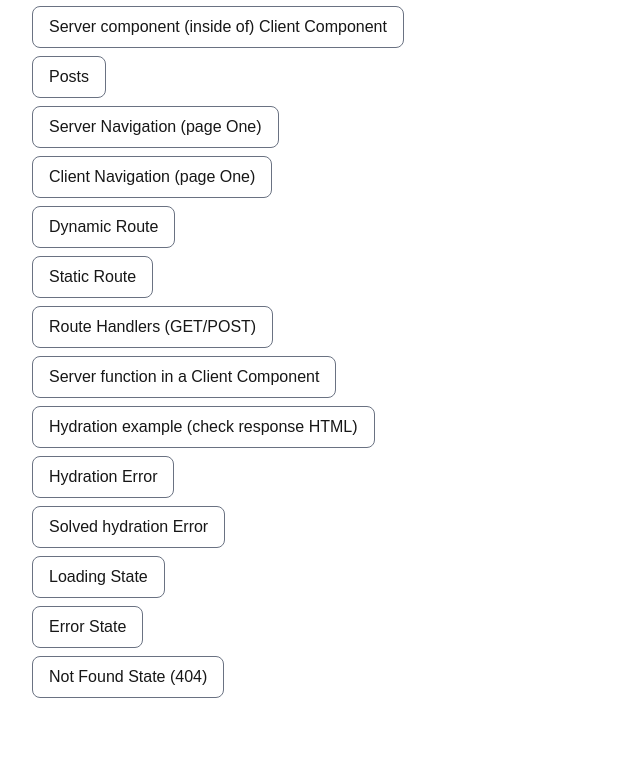
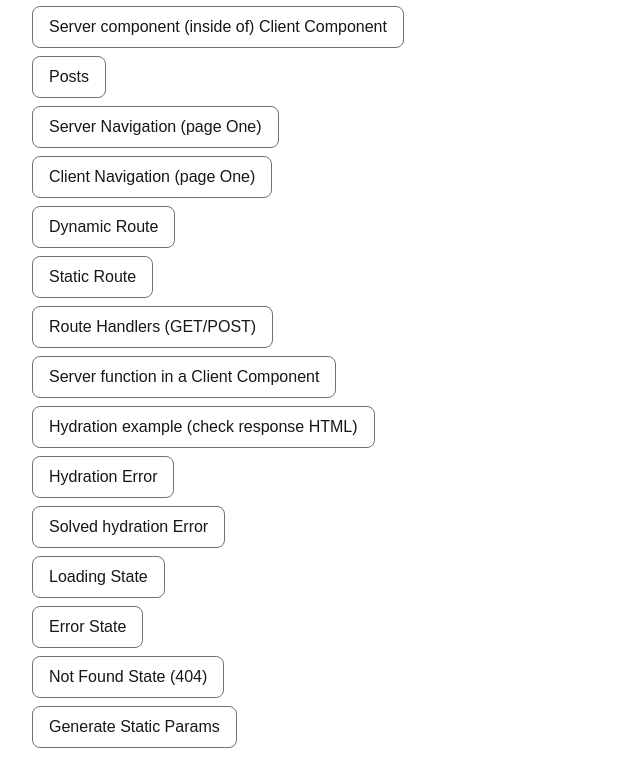
Before and after one commit to olafchuszno/next-digest, a Next.js app: page / in a window 1280 px wide. Shown: the part 540-1320 px from the top of the page, without its empty margins (0-640 px from the left). Before the commit the page ends 1270 px from the top, so only its background shows below. Built offline with nearby package versions, Linux system fonts and the light colour scheme.

Commit message:
feat: Add new page link

```diff
--- a/app/page.tsx
+++ b/app/page.tsx
@@ -18,6 +18,7 @@ const PAGES = [
   { href: '/loading-state', label: 'Loading State' },
   { href: '/error-state', label: 'Error State' },
   { href: '/not-found-state/1', label: 'Not Found State (404)' },
+  { href: '/static-params/1', label: 'Generate Static Params' },
 ];
 
 export default function Page() {
```
